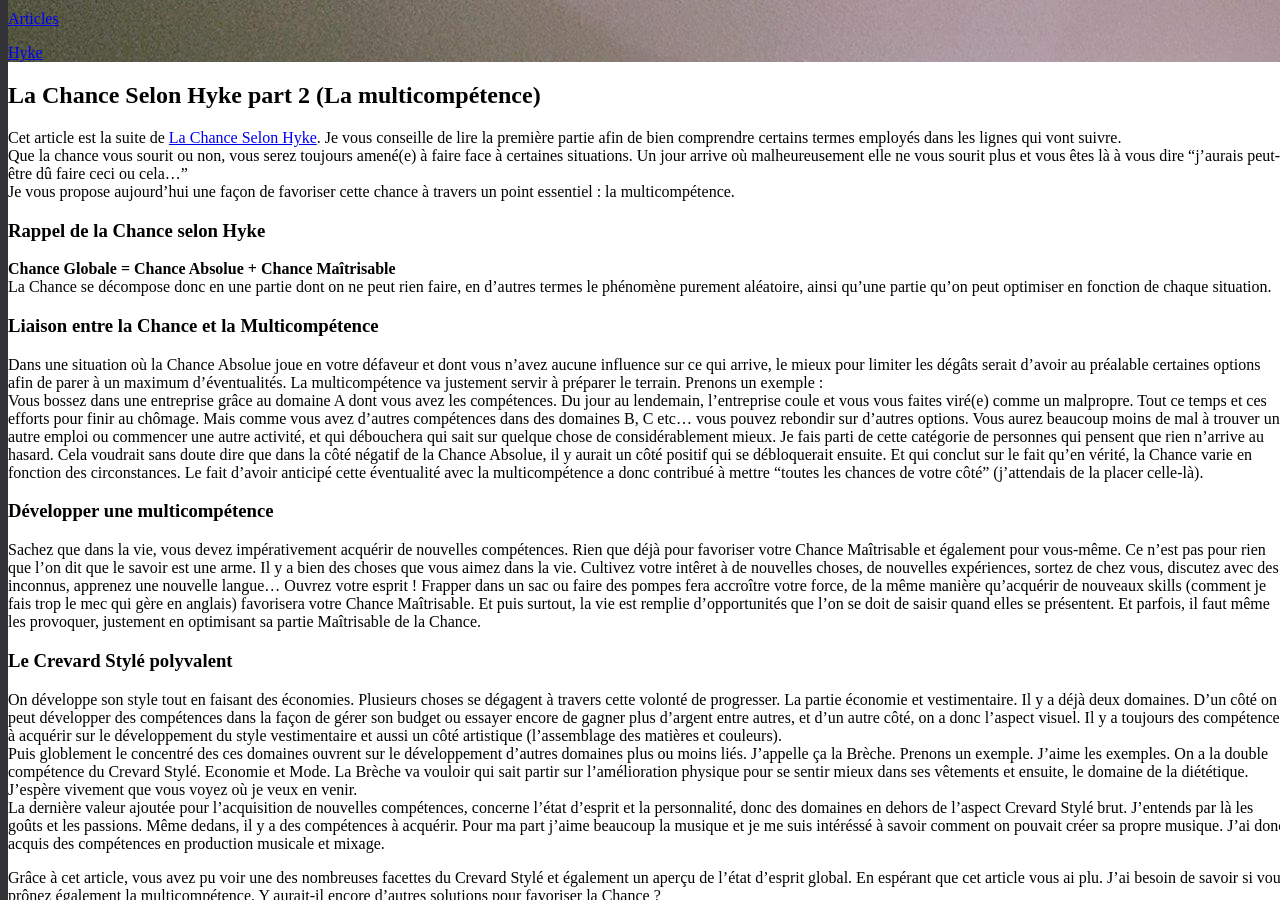
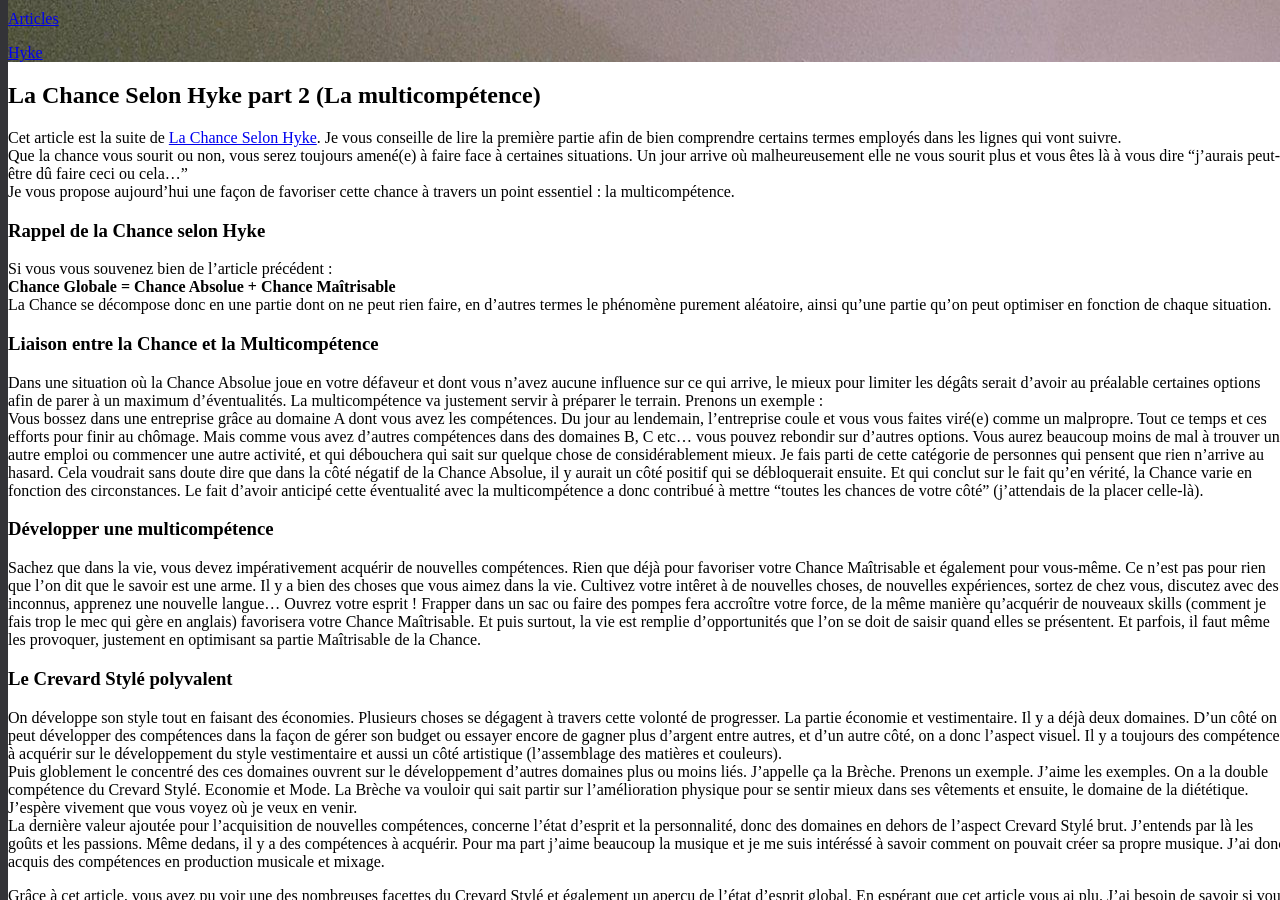
Before and after one commit to darkh2/darkh2.github.io, a Jekyll site: the page built from _posts/2018-05-27-La-Chance-Selon-Hyke-part-2.md, in a window 1280 px wide and 900 px high, scrolled down 325 px. Built offline with Jekyll 4.4.1, drawn with Linux system fonts in a browser that asks for light colours; comment, search, counter and statistics services are not loaded.

Commit message:
Create 2018-05-27-La-Chance-Selon-Hyke-part-2.md

```diff
--- a/_posts/2018-05-27-La-Chance-Selon-Hyke-part-2.md
+++ b/_posts/2018-05-27-La-Chance-Selon-Hyke-part-2.md
@@ -14,6 +14,7 @@ Je vous propose aujourd'hui une façon de favoriser cette chance à travers un p
 
 ### Rappel de la Chance selon Hyke
 
+Si vous vous souvenez bien de l'article précédent :
 **Chance Globale = Chance Absolue + Chance Maîtrisable**
 La Chance se décompose donc en une partie dont on ne peut rien faire, en d'autres termes le phénomène purement aléatoire, ainsi qu'une partie qu'on peut optimiser en fonction de chaque situation.
 
```
